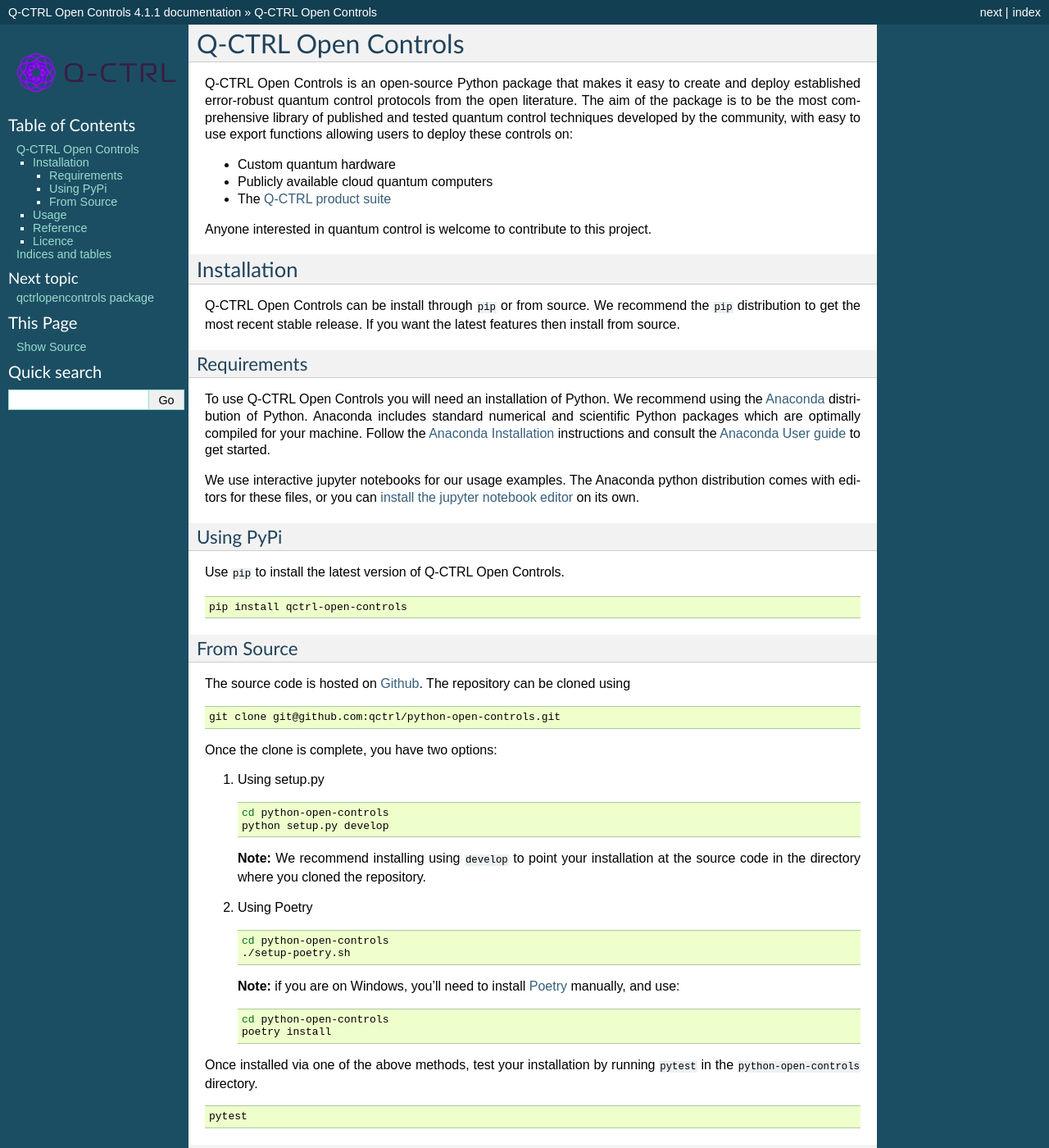
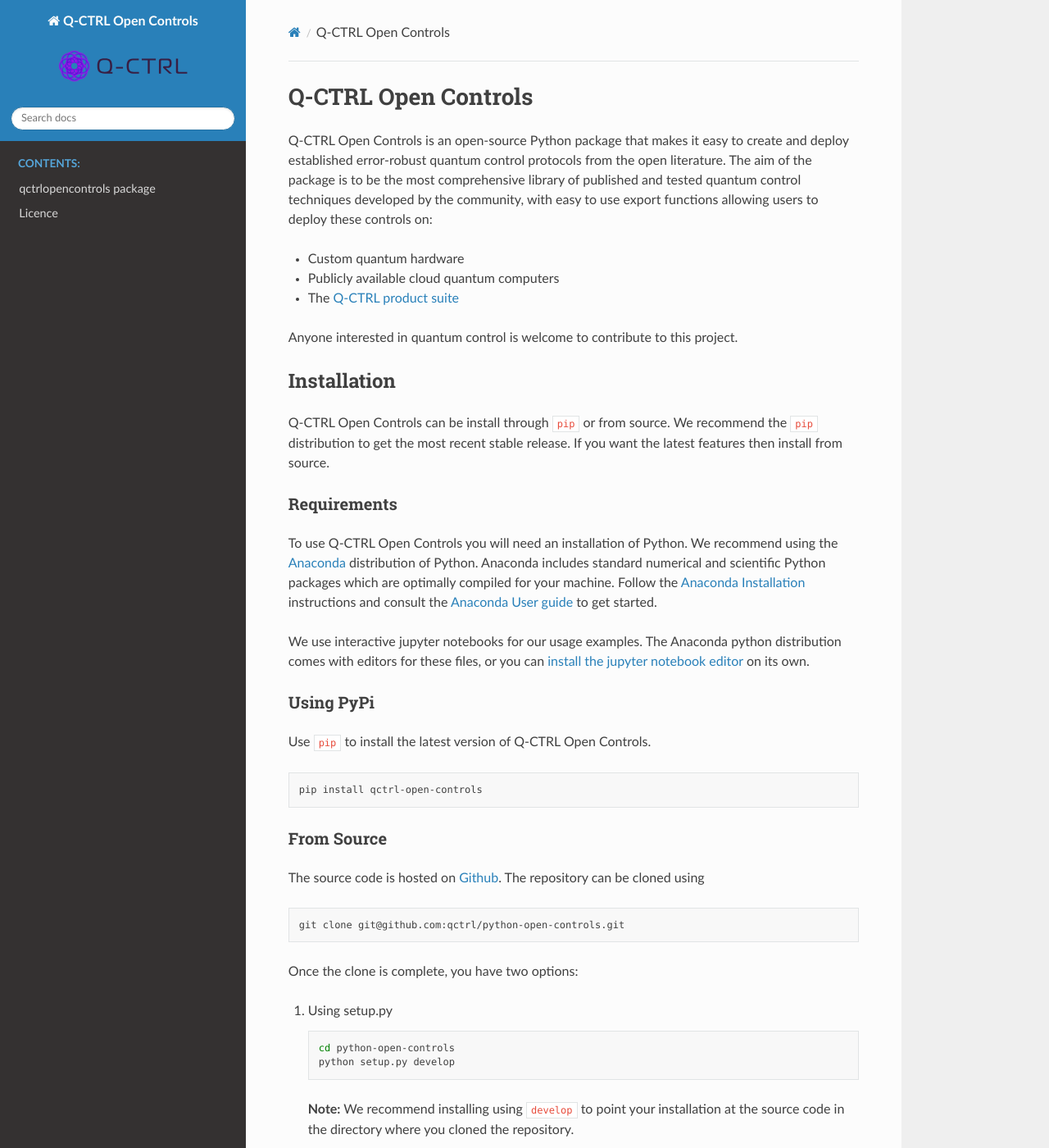
Before and after one commit to qctrl/open-controls, a Sphinx documentation site: the page built from docs/index.rst, in a window 1280 px wide and 1400 px high. Shown: the whole window at 82% size. Built offline with Sphinx 7.4.7 and the Read the Docs theme 2.0.0, drawn with Linux system fonts in a browser that asks for light colours; comment, search, counter and statistics services are not loaded; some of the changed text lies outside the part shown.

Commit message:
Docs - add RTD theme (#43)

```diff
--- a/docs/conf.py
+++ b/docs/conf.py
@@ -13,6 +13,7 @@
 import os
 import sys
 import toml
+import sphinx_rtd_theme
 
 sys.path.insert(0, os.path.abspath('..'))
 
@@ -33,7 +34,8 @@
     'sphinx.ext.autodoc',
     'sphinx.ext.coverage',
     'sphinx.ext.mathjax',
-    'sphinx.ext.napoleon'
+    'sphinx.ext.napoleon',
+    'sphinx_rtd_theme'
 ]
 
 master_doc = 'index'
@@ -52,7 +54,7 @@
 # The theme to use for HTML and HTML Help pages.  See the documentation for
 # a list of builtin themes.
 #
-html_theme = 'default'
+html_theme = 'sphinx_rtd_theme'
 
 # Add any paths that contain custom static files (such as style sheets) here,
 # relative to this directory. They are copied after the builtin static files,
--- a/pyproject.toml
+++ b/pyproject.toml
@@ -36,6 +36,7 @@
 numpy = "^1.16"
 scipy = "^1.3"
 toml = "^0.10.0"
+sphinx-rtd-theme = "^0.4.3"
 
 
 [tool.poetry.dev-dependencies]
--- a/setup.py
+++ b/setup.py
@@ -36,6 +36,6 @@
     packages=['qctrlopencontrols', 'qctrlopencontrols.base', 'qctrlopencontrols.driven_controls', 'qctrlopencontrols.dynamic_decoupling_sequences', 'qctrlopencontrols.exceptions', 'qctrlopencontrols.globals'],
     package_dir={"": "."},
     package_data={},
-    install_requires=['numpy==1.*,>=1.16.0', 'scipy==1.*,>=1.3.0', 'toml==0.*,>=0.10.0'],
+    install_requires=['numpy==1.*,>=1.16.0', 'scipy==1.*,>=1.3.0', 'sphinx-rtd-theme==0.*,>=0.4.3', 'toml==0.*,>=0.10.0'],
     extras_require={"dev": ["pylama", "pylint", "pylint-runner", "pytest", "sphinx==2.*,>=2.2.0"]},
 )
```
Also changed, not shown: 1 other file.
